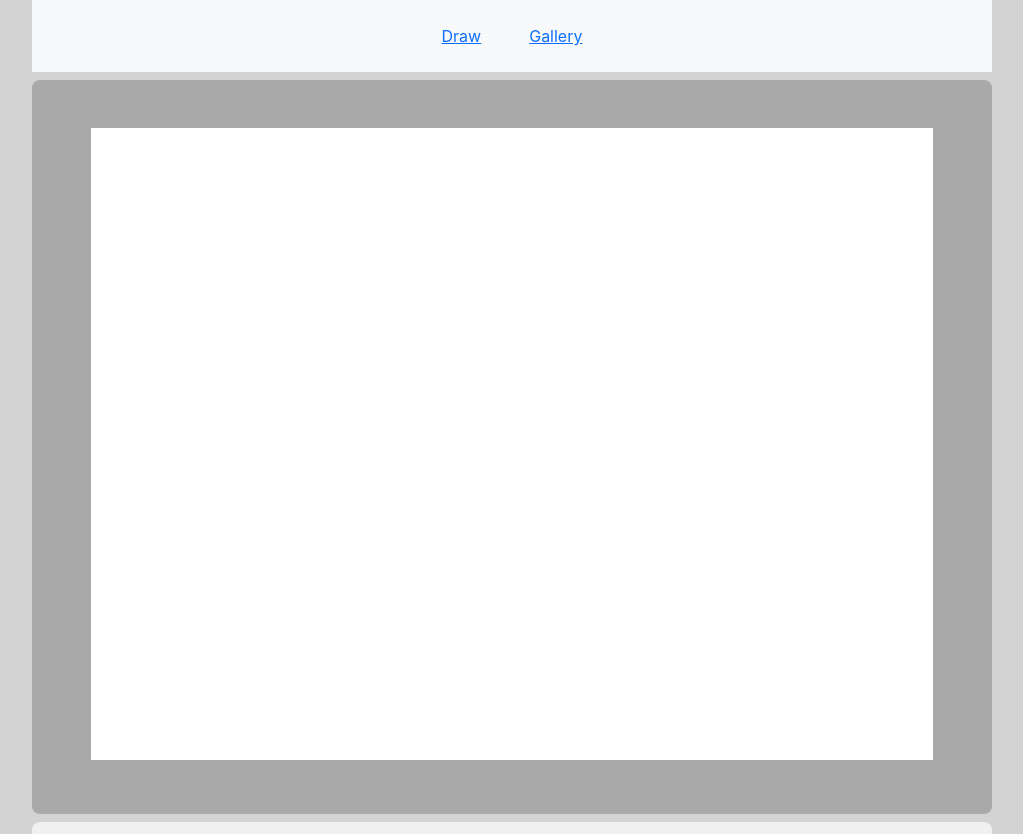
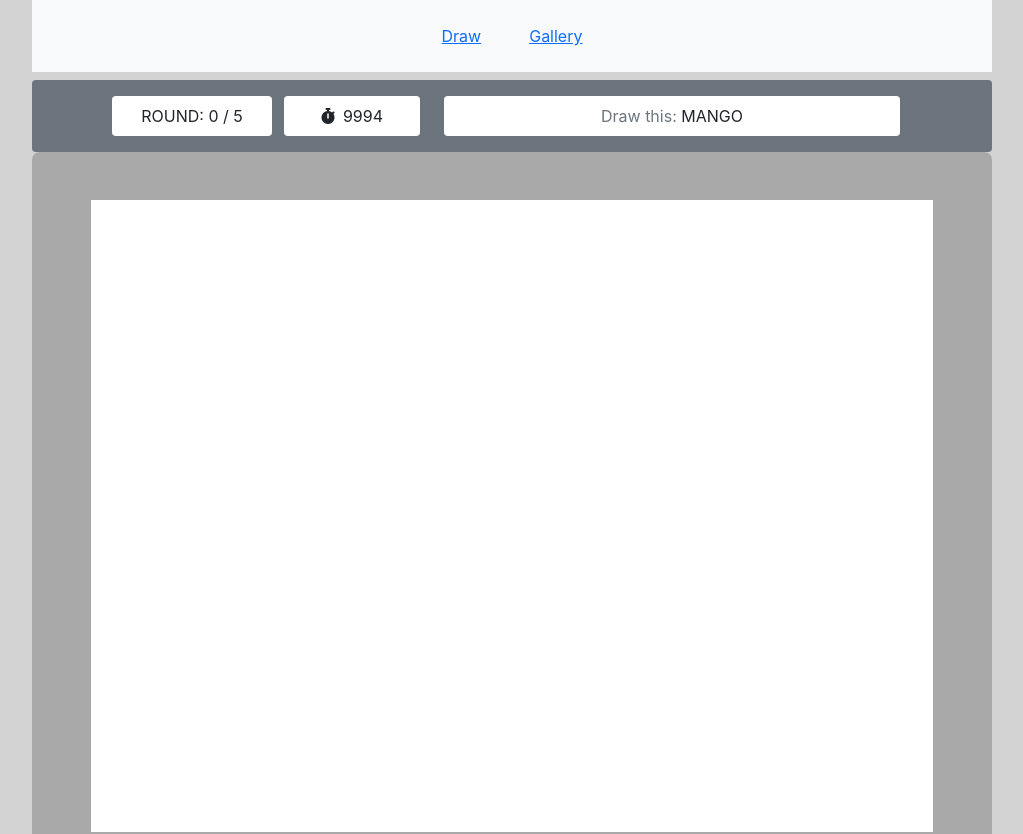
Before and after one commit to SilviuIordache/Painty, a React (Create React App) app: page / in a window 1280 px wide. Shown: the top 834 px of the page, without its empty margins (128-1151 px from the left). Built offline with nearby package versions, Linux system fonts and the light colour scheme.

Commit message:
Add challenge bar first draft

```diff
--- /dev/null
+++ b/src/components/ChallengeBar/ChallengeBar.js
@@ -0,0 +1,57 @@
+import React from "react";
+import ChallengeTimer from "./ChallengeTimer";
+
+export default class ChallengeBar extends React.Component {
+  constructor(props) {
+    super(props);
+    this.state = {
+      words: [],
+      currentWord: '',
+      roundTime: 9999
+    }
+  }
+  componentDidMount() {
+    this.chooseWord();
+  }
+
+  saveChallengeDrawing = () => {
+    this.props.saveChallengeDrawing(this.state.currentWord);
+  }
+
+  chooseWord = () => {
+    const words = require('../jsons/words.json').list;
+    this.setState({ words });
+
+    // generate random number
+    const randomWordIndex = Math.floor(Math.random() * words.length);
+
+    // assign that value to the current word
+    this.setState({
+      currentWord: words[randomWordIndex]
+    })
+  }
+
+  render() {
+    return (
+      <div className="row bg-secondary rounded py-3 d-flex justify-content-center">
+        <div className="col-2 bg-white rounded py-2">
+          ROUND: {this.props.roundCurrent} / {this.props.roundTotal}
+        </div>
+        <div className="col-2">
+          <ChallengeTimer
+            time={this.state.roundTime}
+            saveChallengeDrawing={this.saveChallengeDrawing}
+          />
+        </div>
+        <div className="col-6">
+          <div className="bg-white rounded py-2">
+            <span className="text-muted">Draw this: </span>
+            <span className="font-weight-bold">
+              {this.state.currentWord.toUpperCase()}
+            </span>
+          </div>
+        </div>
+      </div>
+    )
+  }
+}
--- /dev/null
+++ b/src/components/ChallengeBar/ChallengeTimer.js
@@ -0,0 +1,38 @@
+import React from "react";
+
+export default class ChallengeTimer extends React.Component {
+  constructor(props) {
+    super(props);
+    this.state = {
+      timer: 0,
+      timerInterval: 0
+    }
+  }
+
+  componentDidMount() {
+    this.setState({
+      timer: this.props.time,
+      timerInterval: setInterval(() => this.tick(), 1000)
+    });
+  }
+
+  tick = () => {
+    if (this.state.timer > 0) {
+      this.setState({
+        timer: this.state.timer - 1
+      })
+    } else {
+      clearInterval(this.state.timerInterval);
+      this.props.saveChallengeDrawing();
+    }
+  }
+
+  render() {
+    return (
+      <div className="bg-white rounded py-2">
+        <i className="fas fa-stopwatch me-2"></i>
+        {this.state.timer}
+      </div>
+    )
+  }
+}
--- a/src/components/DrawingBoard/DrawingBoard.js
+++ b/src/components/DrawingBoard/DrawingBoard.js
@@ -1,9 +1,11 @@
 import React from "react";
 import Toolbar from "../Toolbar/Toolbar.js";
 import BrushCursor from "../BrushCursor/BrushCursor.js";
+import ChallengeBar from "../ChallengeBar/ChallengeBar.js";
 import RectanglePreview from "../RectanglePreview/RectanglePreview.js"
+
 import Debug from "../Debug/Debug.js";
-import FloodFill from 'q-floodfill'
+import FloodFill from 'q-floodfill';
 
 import "./DrawingBoard.css";
 import "../jsons/brushSizes.json";
@@ -32,6 +34,8 @@ export default class DrawingBoard extends React.Component {
       currentBrushColor: "#000000",
       currentTool: "Brush Tool",
       dataURL: "",
+      roundCurrent: 0,
+      roundTotal: 5
     };
   }
 
@@ -111,6 +115,7 @@ export default class DrawingBoard extends React.Component {
       }
     }
   };
+
   floodFill = () => {
     // get image data
     const imgData = this.state.ctx.getImageData(
@@ -209,16 +214,20 @@ export default class DrawingBoard extends React.Component {
     });
   };
 
-
   eraseCanvas = () => {
     this.applyWhiteBackground();
   };
 
-  saveCanvas = () => {
+  saveCanvas = (word) => {
     const canvas = document.getElementById("canvas");
 
-    const imageName = prompt("Assign a name to this image before saving it", "NewDrawing");
-    if (imageName) {
+    let imageName
+    if (!word) {
+      imageName = prompt("Assign a name to this image before saving it", "NewDrawing");
+      if (!imageName)
+        return
+    }
+
     const dataURL = canvas.toDataURL();
 
     // check for stored images
@@ -245,8 +254,12 @@ export default class DrawingBoard extends React.Component {
       arr.push(imgObject);
       localStorage.setItem("paintyImages", JSON.stringify(arr));
     }
+  };
+
+  saveChallengeDrawing = (word) => {
+    this.saveCanvas(word);
+    // advanced rounds
   }
-  };
 
   drawRectangle = (x, y, width, height, color) => {
     const ctx = this.state.ctx;
@@ -295,6 +308,11 @@ export default class DrawingBoard extends React.Component {
           p5={this.state.canvasRelativeWidth}
           p6={this.state.canvasRelativeHeight}
         /> */}
+        <ChallengeBar
+          saveChallengeDrawing={this.saveCanvas}
+          roundCurrent={this.state.roundCurrent}
+          roundTotal={this.state.roundTotal}
+        />
         <div className="row canvas-bg">
           <div className="col-12 position-relative">
             <canvas
--- a/src/components/Toolbar/Toolbar.js
+++ b/src/components/Toolbar/Toolbar.js
@@ -2,7 +2,7 @@ import React from "react";
 import BrushSizeSelector from "../BrushSizeSelector/BrushSizeSelector.js";
 import ColorSelector from "../ColorSelector/ColorSelector.js";
 import ColorPreview from "../ColorPreview/ColorPreview.js";
-import ToolSelector from "../ToolSelector/ToolSelector.js"
+import ToolSelector from "../ToolSelector/ToolSelector.js";
 
 import "./Toolbar.css";
 
--- /dev/null
+++ b/src/components/jsons/words.json
@@ -0,0 +1,12 @@
+{
+  "list": [
+    "banana",
+    "mango",
+    "earth",
+    "snowman",
+    "Michael Jackson",
+    "Donald Trump",
+    "swim",
+    "ocean"
+  ]
+}
```
Lines whose indentation alone changed are shown as unchanged.
